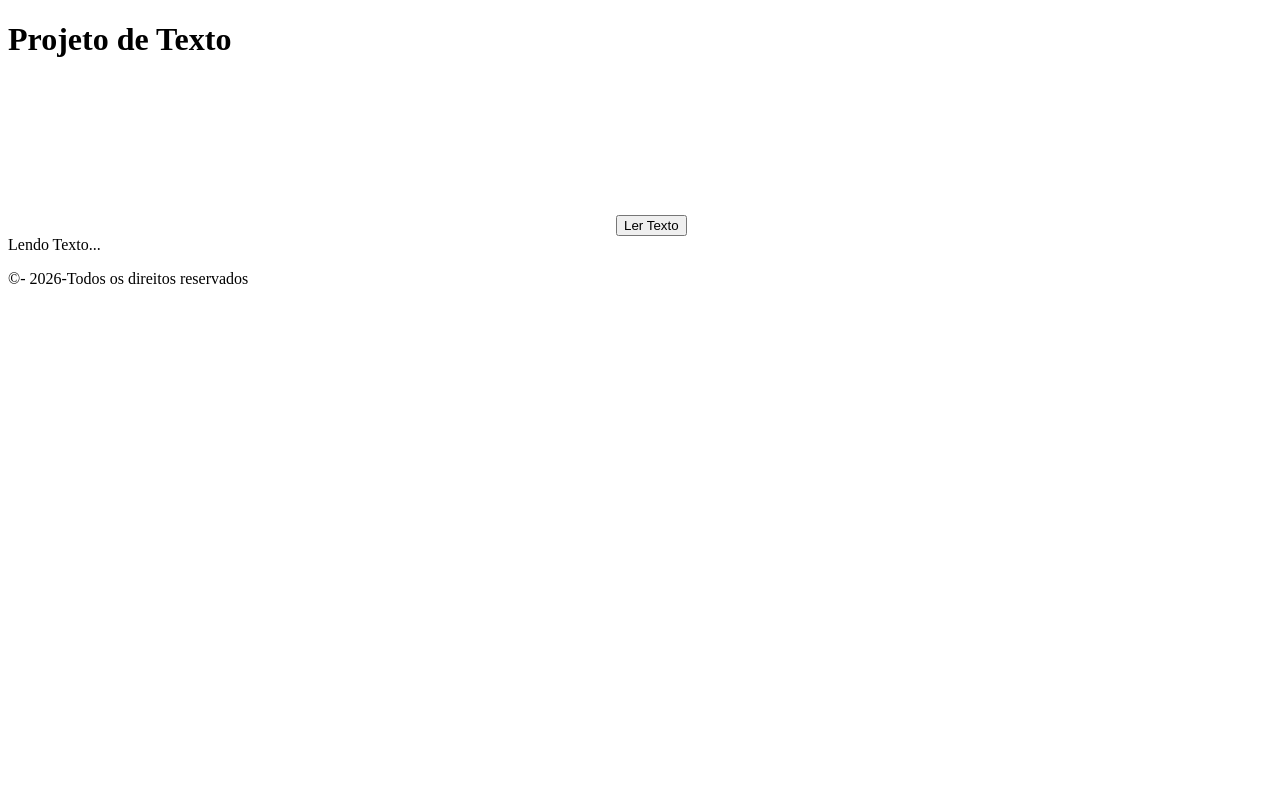
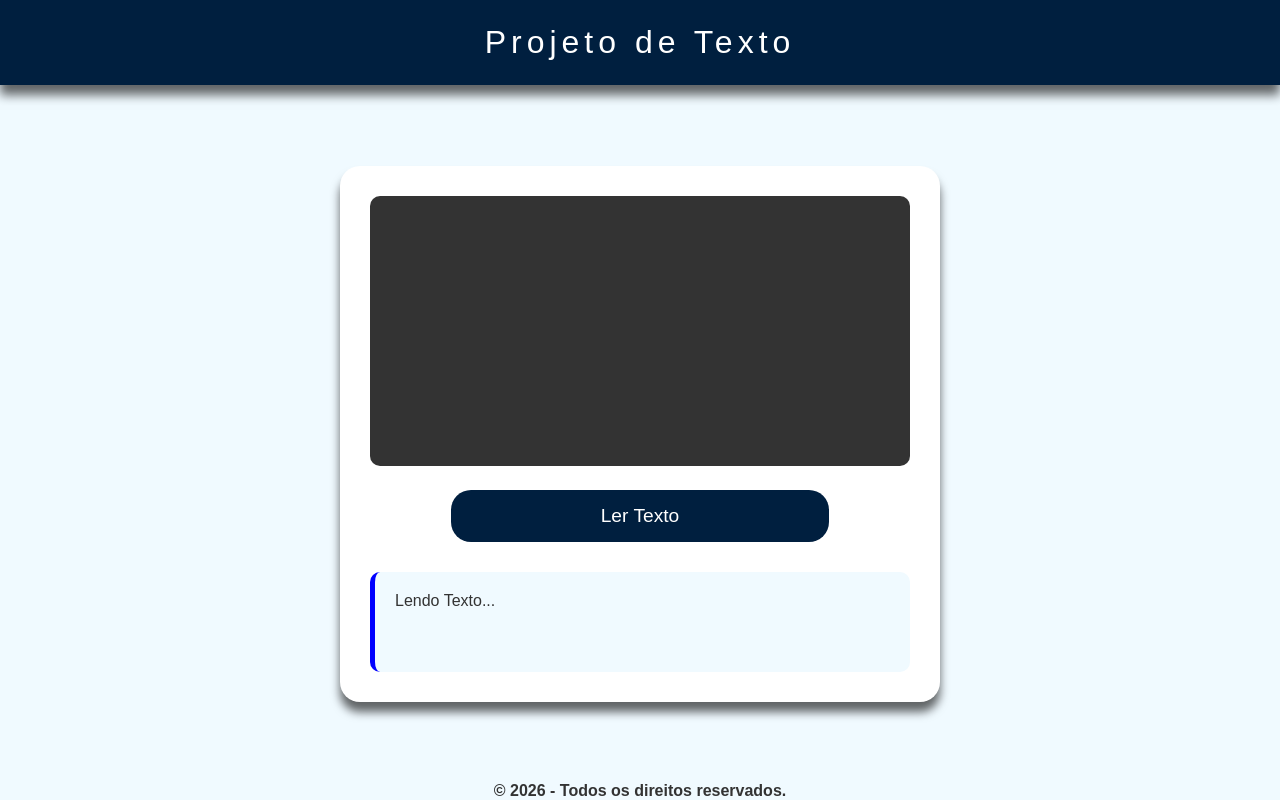
Before and after one commit to dev-fgustavot/ProjetoAPI, a plain HTML site: page index.html in a window 1280 px wide. Drawn offline with Linux system fonts and the light colour scheme.

Commit message:
[Style] Definindo palhetas e estrutura de estilização

```diff
--- a/index.html
+++ b/index.html
@@ -5,16 +5,16 @@
     <meta name="viewport" content="width=device-width, initial-scale=1.0">
     <!-- CSS EXTERNO -->
      <link rel="stylesheet" href="./src/css/estilo.css">
-    <title>ProjetoAPI</title>
-    <!-- API EXTERNA -->
-    <script src="https://cdn.jsdelivr.net/npm/tesseract.js@4.0.2/dist/tesseract.min.js"></script>
+     <!--API EXTERNA -->
+      <script src="https://cdn.jsdelivr.net/npm/tesseract.js@4.0.2/dist/tesseract.min.js"></script>
+    <title>Projeto API</title>
 </head>
 <body>
     <header>
         <h1>Projeto de Texto</h1>
     </header>
     <main>
-        <div class="conteiner">
+        <div class="container">
             <video id="video" autoplay playsinline></video>
             <canvas id="canvas"></canvas>
             <button id="btn-texto">Ler Texto</button>
@@ -23,8 +23,9 @@
 
     </main>
     <footer>
-        <p>&copy;- 2026-Todos os direitos reservados</p>
+        <p>&copy; 2026 - Todos os direitos reservados.</p>
     </footer>
+
     <!-- JS EXTERNO -->
      <script src="./src/js/script.js"></script>
 </body>
--- a/src/css/estilo.css
+++ b/src/css/estilo.css
@@ -0,0 +1,101 @@
+:root{
+    --color1:#fff;
+    --color2:#333;
+    --bgColor1: #f0faff;
+    --bgColor2:#001f3f;
+    --fontFamily: "Cascadian Code", sans-serif;
+}
+
+*{
+    margin:0;
+    padding:0;
+    box-sizing:border-box;
+}
+body{
+    background:var(--bgColor1);
+    font-family:var(--fontFamily);
+    display:flex;
+    flex-direction:column;
+    min-height:100vh;
+    color:var(--color2);
+}
+
+header{
+    background:var(--bgColor2);
+    color:var(--color1);
+    padding:1.5rem;
+    text-align:center;
+    box-shadow:0 10px 10px rgba(0,0,0,0.6);
+}
+header h1{
+    font-weight:400;
+    letter-spacing: 5px;
+}
+main{
+    flex:1;
+    display:flex;
+    justify-content:center;
+    align-items:center;
+    padding:20px;
+}
+
+.container{
+    background:var(--color1);
+    width:100%;/*largura maxima*/
+    max-width:600px;/*largura maxima utilizada*/
+    padding:30px;
+    border-radius:20px;
+    box-shadow:0 10px 10px rgba(0,0,0,0.6);
+    text-align:center;
+}
+#canvas{
+    display:none;/*esconder tela*/
+}
+#video{
+    width:100%;
+    height:auto;
+    border-radius:10px;
+    background:var(--color2);
+    color:var(--color1);
+    margin-bottom:20px;
+    /*espelha  a camera para parecer um espelho*/
+    transform: scaleX(1);
+}
+#btn-texto{
+    background:var(--bgColor2);
+    color:var(--color1);
+    border:none;
+    padding:15px 30px;
+    font-size: 1.2rem;
+    border-radius:20px;
+    width:70%;
+    margin-bottom:30px;
+}
+#btn-texto:hover{
+    transform:translateY(-5px);
+    color:var(--color2);
+    background:var(--bgColor1);
+    font-weight:900;
+}
+#saida{
+    background:var(--bgColor1);
+    padding:20px;
+    border-radius:10px;
+    border-left: 5px solid blue; /*cor da linha a esquerda*/
+    min-height:100px;
+    text-align:left;
+    word-wrap:break-word;/*espaçamento entre Palavras*/
+    color:var(--color2);
+}
+
+#lista-historico {
+    list-style: none;
+    padding: 0;
+    max-height: 300px; /* Limita a altura para não quebrar o layout */
+    overflow-y: auto;  /* Adiciona scroll se houver muitos itens */
+}
+footer p{
+    display:flex;
+    justify-content:center;
+    font-weight:700;
+}
```
